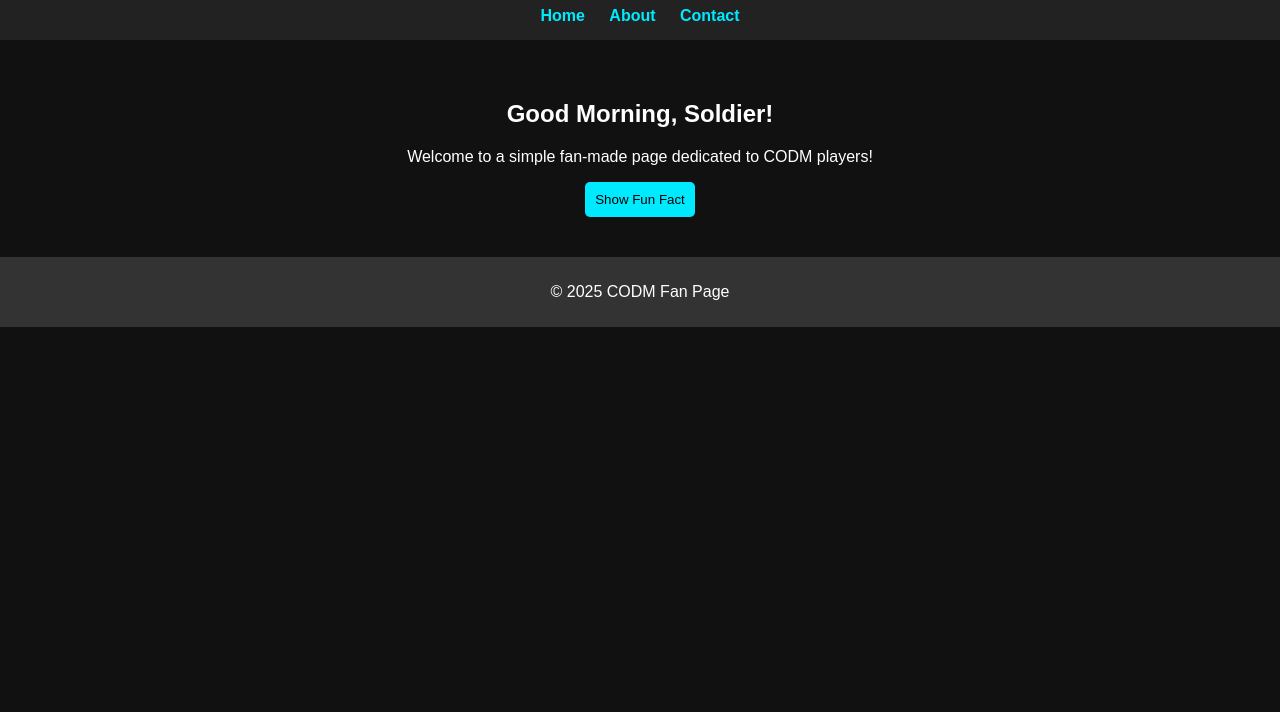
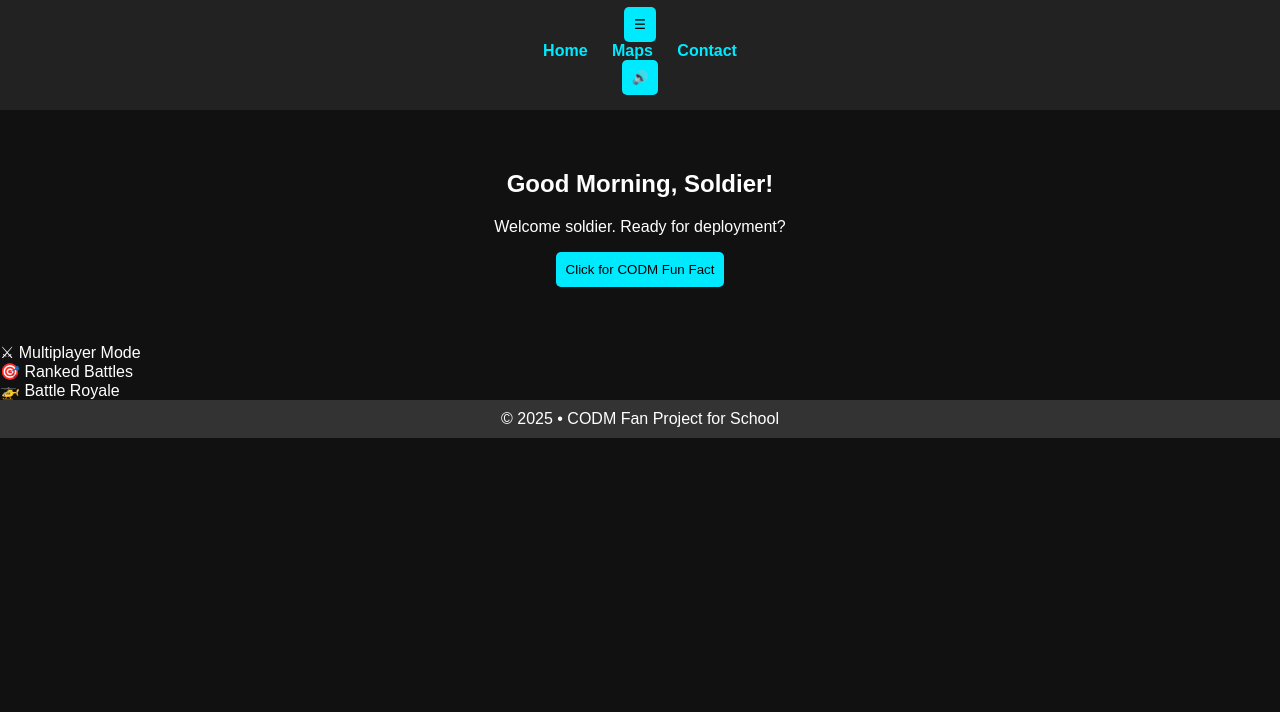
Before and after one commit to athenalansang02-gif/codm-fanpage, a plain HTML site: page index.html in a window 1280 px wide. Shown: the part 88-800 px from the top of the page. Drawn offline with Linux system fonts and the light colour scheme.

Commit message:
Update index.html

```diff
--- a/index.html
+++ b/index.html
@@ -1,34 +1,58 @@
 <!DOCTYPE html>
 <html lang="en">
+
 <head>
-    <meta charset="UTF-8">
-    <meta name="description" content="A beginner fan page about Call of Duty Mobile.">
-    <meta name="viewport" content="width=device-width, initial-scale=1.0">
+    <meta charset="UTF-8" />
+    <meta name="description" content="Call of Duty Mobile Fan Page Website" />
+    <meta name="viewport" content="width=device-width, initial-scale=1" />
     <title>CODM Fan Page | Home</title>
-    <link rel="stylesheet" href="style.css">
+
+    <!-- CODM-like Font -->
+    <link href="https://fonts.googleapis.com/css2?family=Orbitron:wght@400;700&display=swap" rel="stylesheet">
+
+    <link rel="stylesheet" href="style.css" />
 </head>
+
 <body>
 
     <header>
-    <h1>Call of Duty Mobile Fan Page</h1>
-    <nav>
-        <a href="index.html">Home</a>
-        <a href="about.html">About</a>
+        <h1>CODM FANPAGE</h1>
+
+        <button id="menuBtn" class="menu-btn">☰</button>
+
+        <nav id="nav">
+            <a href="index.html" class="active">Home</a>
+            <a href="about.html">Maps</a>
             <a href="contact.html">Contact</a>
         </nav>
+
+        <button id="musicToggle" class="music-btn">🔊</button>
     </header>
 
     <section class="hero">
         <h2 id="greeting"></h2>
-    <p>Welcome to a simple fan-made page dedicated to CODM players!</p>
-    <button id="btnToggle">Show Fun Fact</button>
-    <p id="fact" style="display:none;">🔥 Fun Fact: CODM was released globally in October 2019!</p>
+        <p>Welcome soldier. Ready for deployment?</p>
+
+        <button id="factBtn" class="btn">Click for CODM Fun Fact</button>
+        <p id="factText" class="hidden"></p>
+    </section>
+
+    <section class="cards">
+        <div class="card">⚔ Multiplayer Mode</div>
+        <div class="card">🎯 Ranked Battles</div>
+        <div class="card">🚁 Battle Royale</div>
     </section>
 
     <footer>
-    <p>&copy; 2025 CODM Fan Page</p>
+        © 2025 • CODM Fan Project for School
     </footer>
 
+    <audio id="bgMusic" loop>
+        <source src="https://files.catbox.moe/9bp7h1.mp3" type="audio/mpeg">
+    </audio>
+
     <script src="script.js"></script>
+
 </body>
+
 </html>
```
Lines whose indentation alone changed are shown as unchanged.
